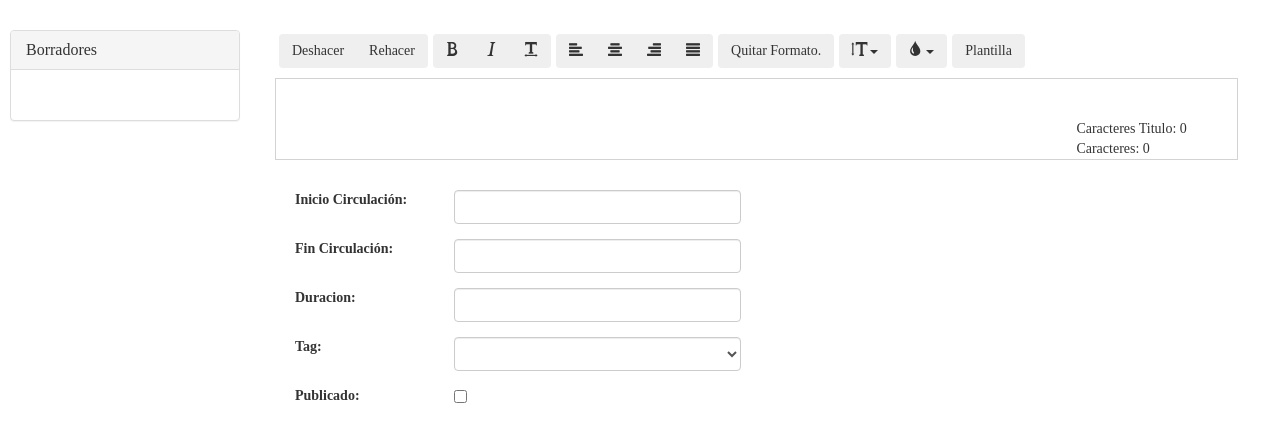
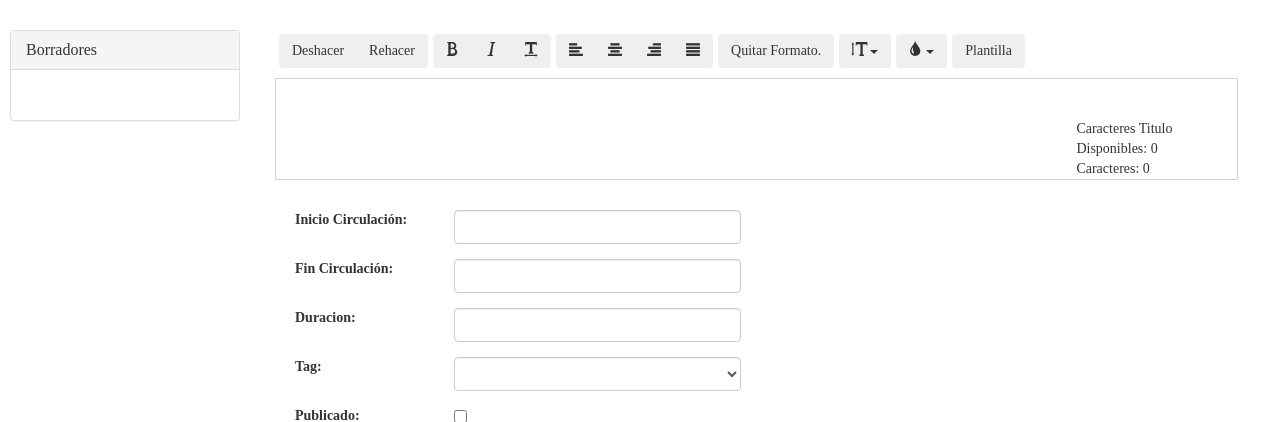
Before and after one commit to WillyMaikowski/ncid, a Django app: page /news/content/1/edit in a window 1280 px wide; the page is wider, and only the part inside the window is pictured. Shown: the part 72-494 px from the top of that part. Run offline with Django 3.2, Linux system fonts and the light colour scheme; a user stored in the database is signed in; data comes from the database, SQL or seed files in the repository; tables that the repository leaves empty hold one stand-in row (values such as "Sample post"); data that the repository does not hold is empty; some libraries are stand-ins or nearby versions.

Commit message:
The title has a limit of 255 characters.

```diff
--- a/news/static/news/js/content-edition.js
+++ b/news/static/news/js/content-edition.js
@@ -194,7 +194,7 @@
 
     this.updateTitleCharacterCount = function() {
         var text = this.contentSlide.view.title.text();
-        $("#title-character-count").html("Caracteres Titulo: " + text.length);
+        $("#title-character-count").html("Caracteres Titulo Disponibles: " + (255 - text.length));
     }
     // Helper method to parse dates.
     this.parseDate = function (dateString) {
--- a/news/templates/news/edit_content.html
+++ b/news/templates/news/edit_content.html
@@ -96,7 +96,7 @@
     <div id="slideContainer" class="cell text-center">
     </div>
     <div class="col-xs-offset-10">
-        <span id="title-character-count">Caracteres Titulo: 0</span>
+        <span id="title-character-count">Caracteres Titulo Disponibles: 0</span>
     </div>
     <div class="col-xs-offset-10">
         <span id="content-character-count">Caracteres: 0</span>
```
